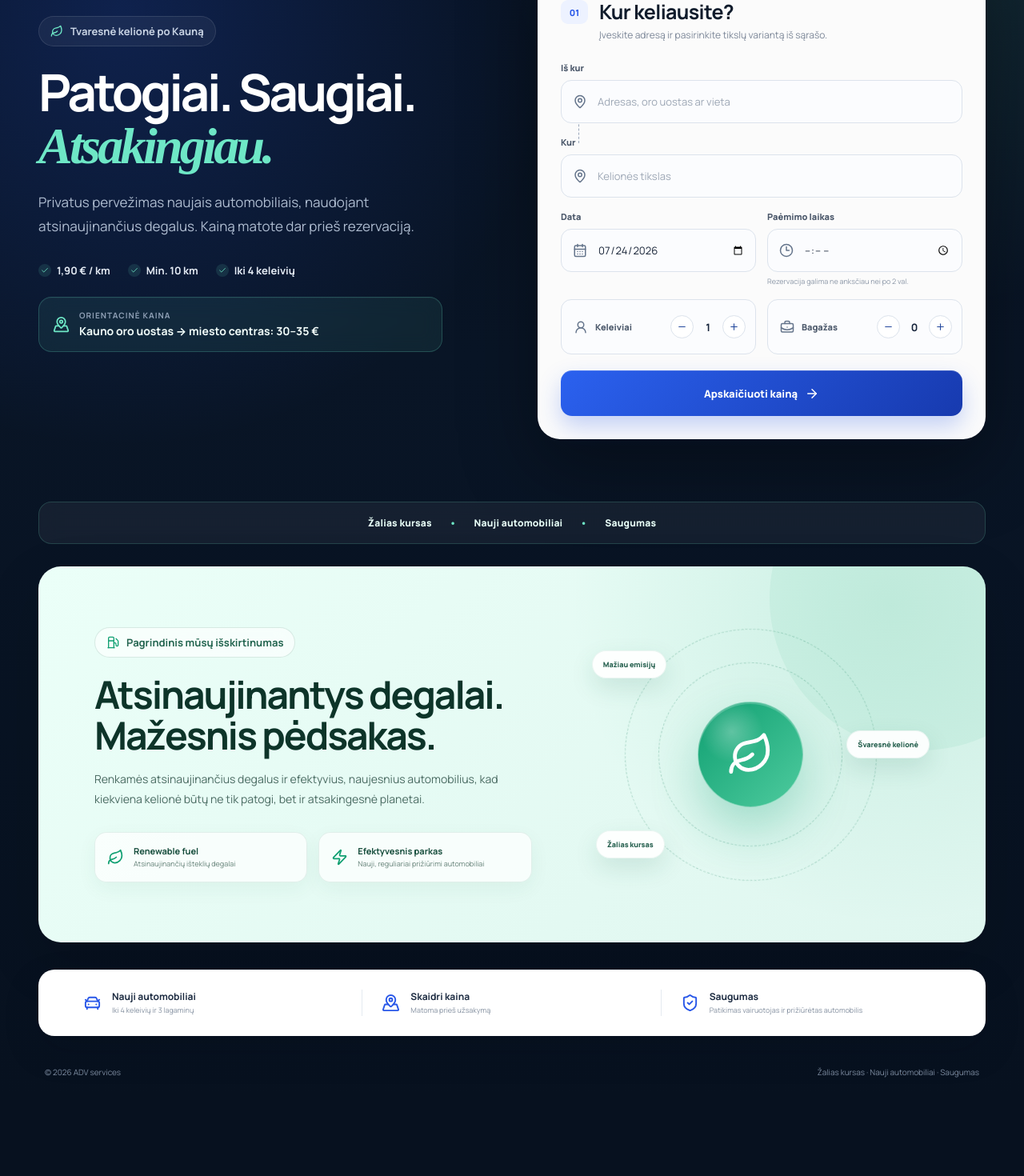
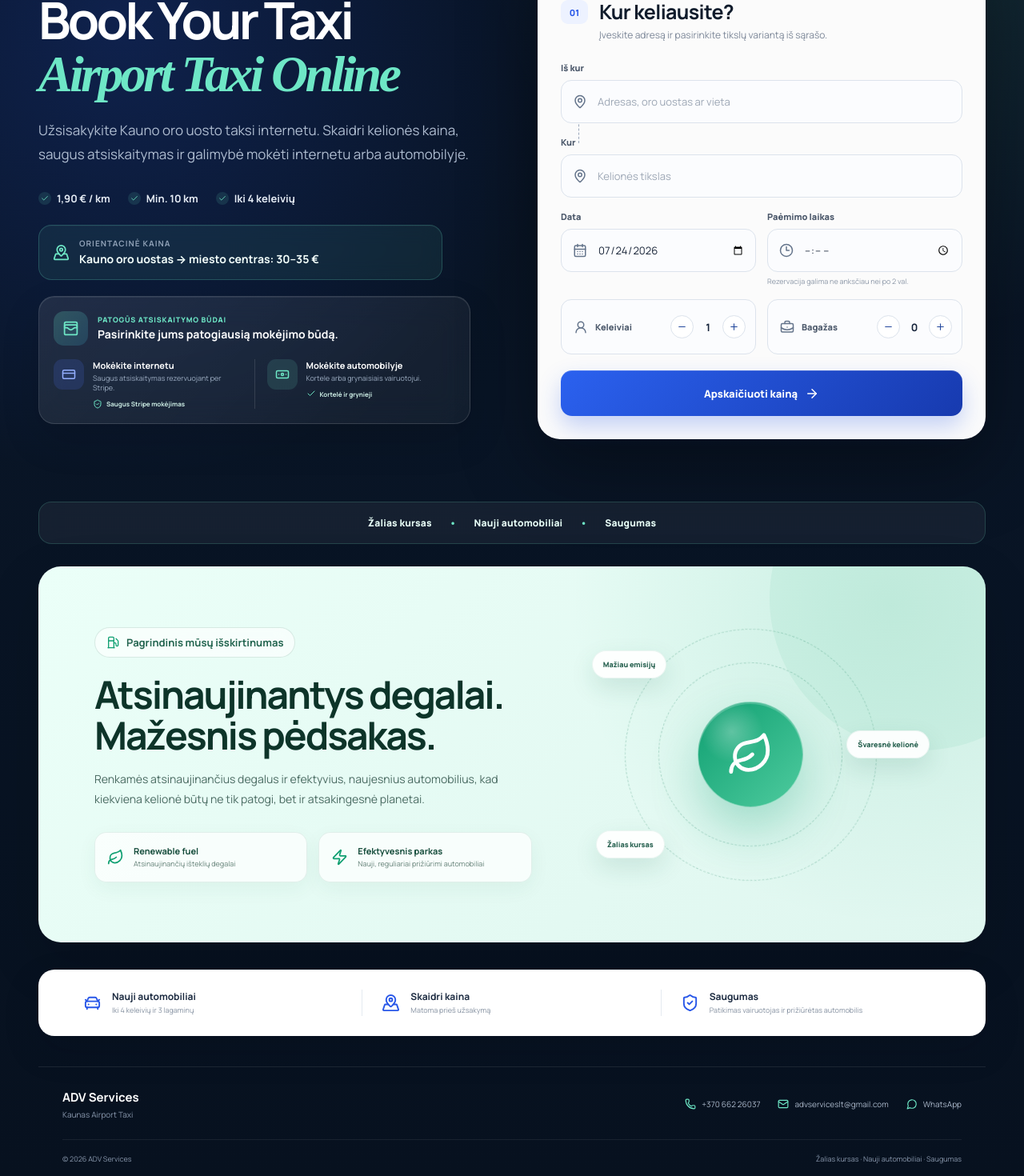
Before and after one commit to Zflex091/Taksi, a React (Vite) app: page / in a window 1280 px wide. Shown: the part 229-1699 px from the top of the page at 80% size. Before the commit the page ends 1604 px from the top, so only its background shows below. Built offline with nearby package versions, Linux system fonts and the light colour scheme; a web font is replaced by a local one.

Commit message:
Add payments and contact methods

```diff
--- a/index.html
+++ b/index.html
@@ -5,7 +5,17 @@
     <meta name="viewport" content="width=device-width, initial-scale=1.0" />
     <meta name="theme-color" content="#07111f" />
     <meta name="description" content="Patogus ir skaidrus privataus pervežimo rezervavimas Kaune ir visoje Lietuvoje." />
-    <title>ADV services — Privatus pervežimas</title>
+    <meta
+  name="description"
+  content="Book your Kaunas Airport Taxi online with ADV Services. Fixed pricing, secure Stripe payments and card or cash payment in the vehicle."
+/>
+<meta property="og:title" content="Kaunas Airport Taxi | ADV Services" />
+<meta
+  property="og:description"
+  content="Book your Kaunas Airport Taxi online. Secure online payments and card or cash payment in the vehicle."
+/>
+<meta property="og:type" content="website" />
+    <title>Kaunas Airport Taxi | ADV Services</title>
   </head>
   <body>
     <div id="root"></div>
--- a/src/App.tsx
+++ b/src/App.tsx
@@ -27,6 +27,10 @@ import {
   ShieldCheck,
   UserRound,
   Zap,
+  Mail,
+MessageCircle,
+WalletCards,
+
 } from "lucide-react";
 
 import PlaceField from "./components/PlaceField";
@@ -38,24 +42,29 @@ import type {
 
 type Language = "lt" | "en";
 
-const DRIVER_PHONE = "+370 662 15037";
-const DRIVER_PHONE_LINK = "+370 662 15037";
+const CONTACT_PHONE = "+370 662 26037";
+const CONTACT_PHONE_LINK = "+37066226037";
+const CONTACT_EMAIL = "advserviceslt@gmail.com";
+const WHATSAPP_LINK =
+  "https://wa.me/37066226037";
+const DRIVER_PHONE_LINK = CONTACT_PHONE_LINK;
+const DRIVER_PHONE = CONTACT_PHONE
 const VEHICLE_NAME = "Opel Astra";
 const VEHICLE_PLATE = "T21796";
 
 const translations = {
   lt: {
-    pageTitle: "ADV services – privatus pervežimas",
+    pageTitle: "Kaunas Airport Taxi | ADV Services",
 
     route: "Maršrutas",
     contacts: "Kontaktai",
     payment: "Apmokėjimas",
 
     eyebrow: "Tvaresnė kelionė po Kauną",
-    heroTitleFirst: "Patogiai. Saugiai.",
-    heroTitleSecond: "Atsakingiau.",
+    heroTitleFirst: "Book Your Taxi",
+heroTitleSecond: "Airport Taxi Online",
     heroDescription:
-      "Privatus pervežimas naujais automobiliais, naudojant atsinaujinančius degalus. Kainą matote dar prieš rezervaciją.",
+  "Užsisakykite Kauno oro uosto taksi internetu. Skaidri kelionės kaina, saugus atsiskaitymas ir galimybė mokėti internetu arba automobilyje.",
 
     pricePerKm: "1,90 € / km",
     minimumDistance: "Min. 10 km",
@@ -185,6 +194,18 @@ const translations = {
 
     footer:
       "Žalias kursas · Nauji automobiliai · Saugumas",
+
+      paymentOptionsTitle: "Patogūs atsiskaitymo būdai",
+paymentOptionsDescription:
+  "Pasirinkite jums patogiausią mokėjimo būdą.",
+payOnlineTitle: "Mokėkite internetu",
+payOnlineDescription:
+  "Saugus atsiskaitymas rezervuojant per Stripe.",
+payVehicleTitle: "Mokėkite automobilyje",
+payVehicleDescription:
+  "Kortele arba grynaisiais vairuotojui.",
+secureStripe: "Saugus Stripe mokėjimas",
+cardAndCash: "Kortelė ir grynieji",
   },
 
   en: {
@@ -195,10 +216,10 @@ const translations = {
     payment: "Payment",
 
     eyebrow: "A more sustainable journey in Kaunas",
-    heroTitleFirst: "Comfortable. Safe.",
-    heroTitleSecond: "More responsible.",
+heroTitleFirst: "Book Your Taxi",
+heroTitleSecond: "Airport Taxi Online",
    heroDescription:
-      "Private transfers in newer vehicles using renewable fuel. See the full price before making a reservation.",
+  "Book your Kaunas Airport Taxi online. Fixed pricing, secure payments and the option to pay online or directly in the vehicle.",
 
     pricePerKm: "€1.90 / km",
     minimumDistance: "Minimum 10 km",
@@ -330,6 +351,18 @@ const translations = {
 
     footer:
       "Green travel · New vehicles · Safety",
+
+      paymentOptionsTitle: "Flexible payment options",
+paymentOptionsDescription:
+  "Choose the payment method that suits you best.",
+payOnlineTitle: "Pay online",
+payOnlineDescription:
+  "Secure Stripe payment during your reservation.",
+payVehicleTitle: "Pay in the vehicle",
+payVehicleDescription:
+  "Pay the driver by card or cash.",
+secureStripe: "Secure Stripe payment",
+cardAndCash: "Card and cash",
   },
 } as const;
 
@@ -658,11 +691,8 @@ setDone(bookingCode);
   >
     <button
       type="button"
-              className={
-                language === "lt" ? "active" : ""
-              }
+      className={language === "lt" ? "active" : ""}
       onClick={() => setLanguage("lt")}
-              aria-pressed={language === "lt"}
     >
       LT
     </button>
@@ -671,26 +701,44 @@ setDone(bookingCode);
 
     <button
       type="button"
-              className={
-                language === "en" ? "active" : ""
-              }
+      className={language === "en" ? "active" : ""}
       onClick={() => setLanguage("en")}
-              aria-pressed={language === "en"}
     >
       EN
     </button>
   </div>
 
+  <div className="header-contact-icons">
+    <a
+      className="header-contact-button whatsapp"
+      href={WHATSAPP_LINK}
+      target="_blank"
+      rel="noreferrer"
+      aria-label="WhatsApp"
+      title="WhatsApp"
+    >
+      <MessageCircle />
+    </a>
+
+    <a
+      className="header-contact-button email"
+      href={`mailto:${CONTACT_EMAIL}`}
+      aria-label="Email"
+      title={CONTACT_EMAIL}
+    >
+      <Mail />
+    </a>
+  </div>
+
   <a
     className="phone"
-            href={`tel:${DRIVER_PHONE_LINK}`}
+    href={`tel:${CONTACT_PHONE_LINK}`}
   >
     <Phone />
-            <span>{DRIVER_PHONE}</span>
+    <span>{CONTACT_PHONE}</span>
   </a>
 </div>
 </header>
-
       <main id="top">
         <section className="hero-copy">
           <motion.div
@@ -744,6 +792,54 @@ setDone(bookingCode);
               <small>{t.estimatedPrice}</small>
               <b>{t.airportCityPrice}</b>
             </span>
+          </div>
+         <div className="hero-payment-card">
+  <div className="hero-payment-heading">
+    <div className="hero-payment-icon">
+      <WalletCards />
+    </div>
+
+    <div>
+      <small>{t.paymentOptionsTitle}</small>
+      <h3>{t.paymentOptionsDescription}</h3>
+    </div>
+  </div>
+
+  <div className="hero-payment-methods">
+    <div className="hero-payment-method">
+      <div className="payment-method-icon online">
+        <CreditCard />
+      </div>
+
+      <div>
+        <b>{t.payOnlineTitle}</b>
+        <span>{t.payOnlineDescription}</span>
+
+        <small>
+          <ShieldCheck />
+          {t.secureStripe}
+        </small>
+      </div>
+    </div>
+
+    <div className="hero-payment-divider" />
+
+    <div className="hero-payment-method">
+      <div className="payment-method-icon vehicle">
+        <Banknote />
+      </div>
+
+      <div>
+        <b>{t.payVehicleTitle}</b>
+        <span>{t.payVehicleDescription}</span>
+
+        <small>
+          <Check />
+          {t.cardAndCash}
+        </small>
+      </div>
+    </div>
+  </div>
 </div>
         </section>
 
@@ -1313,13 +1409,43 @@ setDone(bookingCode);
         </div>
       </section>
 
-      <footer>
-        © 2026 ADV services
+      <footer className="site-footer">
+  <div className="footer-brand">
+    <b>ADV Services</b>
+    <span>Kaunas Airport Taxi</span>
+  </div>
+
+  <div className="footer-contacts">
+    <a href={`tel:${CONTACT_PHONE_LINK}`}>
+      <Phone />
+      {CONTACT_PHONE}
+    </a>
+
+    <a href={`mailto:${CONTACT_EMAIL}`}>
+      <Mail />
+      {CONTACT_EMAIL}
+    </a>
+
+    <a
+      href={WHATSAPP_LINK}
+      target="_blank"
+      rel="noreferrer"
+    >
+      <MessageCircle />
+      WhatsApp
+    </a>
+  </div>
+
+  <div className="footer-bottom">
+    <span>© 2026 ADV Services</span>
     <span>{t.footer}</span>
+  </div>
 </footer>
     </div>
+
   );
 }
+
 
 type PaymentChoiceProps = {
   value: PaymentMethod;
--- a/src/styles.css
+++ b/src/styles.css
@@ -2369,3 +2369,317 @@ input[type="time"]::-webkit-calendar-picker-indicator {
     font-size: 13px;
   }
 }
+/* HERO PAYMENT OPTIONS */
+
+.hero-payment-card {
+  max-width: 570px;
+  margin-top: 20px;
+  padding: 18px;
+  border: 1px solid rgba(255, 255, 255, 0.13);
+  border-radius: 20px;
+  background:
+    linear-gradient(
+      135deg,
+      rgba(255, 255, 255, 0.09),
+      rgba(255, 255, 255, 0.045)
+    );
+  box-shadow:
+    inset 0 1px 0 rgba(255, 255, 255, 0.08),
+    0 20px 50px rgba(0, 0, 0, 0.12);
+  backdrop-filter: blur(18px);
+}
+
+.hero-payment-heading {
+  display: flex;
+  align-items: center;
+  gap: 12px;
+  margin-bottom: 17px;
+}
+
+.hero-payment-icon {
+  width: 43px;
+  height: 43px;
+  flex: 0 0 43px;
+  display: grid;
+  place-items: center;
+  border-radius: 13px;
+  background: linear-gradient(
+    135deg,
+    rgba(110, 231, 198, 0.22),
+    rgba(66, 191, 228, 0.17)
+  );
+  color: #6ee7c6;
+}
+
+.hero-payment-icon svg {
+  width: 21px;
+  height: 21px;
+}
+
+.hero-payment-heading small {
+  display: block;
+  margin-bottom: 3px;
+  color: #6ee7c6;
+  font-size: 9px;
+  font-weight: 800;
+  letter-spacing: 0.8px;
+  text-transform: uppercase;
+}
+
+.hero-payment-heading h3 {
+  margin: 0;
+  color: #ffffff;
+  font-size: 14px;
+  line-height: 1.35;
+}
+
+.hero-payment-methods {
+  display: grid;
+  grid-template-columns: 1fr 1px 1fr;
+  gap: 15px;
+}
+
+.hero-payment-divider {
+  width: 1px;
+  background: rgba(255, 255, 255, 0.12);
+}
+
+.hero-payment-method {
+  display: flex;
+  align-items: flex-start;
+  gap: 11px;
+}
+
+.payment-method-icon {
+  width: 38px;
+  height: 38px;
+  flex: 0 0 38px;
+  display: grid;
+  place-items: center;
+  border-radius: 11px;
+}
+
+.payment-method-icon.online {
+  background: rgba(80, 117, 255, 0.16);
+  color: #94afff;
+}
+
+.payment-method-icon.vehicle {
+  background: rgba(110, 231, 198, 0.13);
+  color: #6ee7c6;
+}
+
+.payment-method-icon svg {
+  width: 18px;
+  height: 18px;
+}
+
+.hero-payment-method > div:last-child {
+  min-width: 0;
+  display: flex;
+  flex-direction: column;
+}
+
+.hero-payment-method b {
+  color: #ffffff;
+  font-size: 11px;
+}
+
+.hero-payment-method span {
+  margin-top: 3px;
+  color: #9dadc2;
+  font-size: 9px;
+  line-height: 1.4;
+}
+
+.hero-payment-method small {
+  margin-top: 7px;
+  display: flex;
+  align-items: center;
+  gap: 5px;
+  color: #cdeee5;
+  font-size: 8px;
+  font-weight: 700;
+}
+
+.hero-payment-method small svg {
+  width: 12px;
+  height: 12px;
+  color: #6ee7c6;
+}
+
+/* HEADER CONTACTS */
+
+.header-contact-icons {
+  display: flex;
+  align-items: center;
+  gap: 7px;
+}
+
+.header-contact-button {
+  width: 35px;
+  height: 35px;
+  display: grid;
+  place-items: center;
+  border: 1px solid rgba(255, 255, 255, 0.12);
+  border-radius: 50%;
+  background: rgba(255, 255, 255, 0.055);
+  color: #ffffff;
+  text-decoration: none;
+  transition:
+    transform 0.2s ease,
+    background 0.2s ease,
+    border-color 0.2s ease;
+}
+
+.header-contact-button svg {
+  width: 16px;
+  height: 16px;
+}
+
+.header-contact-button:hover {
+  transform: translateY(-2px);
+}
+
+.header-contact-button.whatsapp:hover {
+  border-color: rgba(54, 211, 153, 0.5);
+  background: rgba(54, 211, 153, 0.16);
+  color: #72edbd;
+}
+
+.header-contact-button.email:hover {
+  border-color: rgba(96, 165, 250, 0.5);
+  background: rgba(96, 165, 250, 0.16);
+  color: #93c5fd;
+}
+
+/* FOOTER */
+
+.site-footer {
+  width: calc(100% - 56px);
+  max-width: 1184px;
+  margin: 0 auto;
+  padding: 27px 30px;
+  display: grid;
+  grid-template-columns: auto 1fr;
+  gap: 24px 50px;
+  border-top: 1px solid rgba(255, 255, 255, 0.09);
+  color: #8998ad;
+}
+
+.footer-brand {
+  display: flex;
+  flex-direction: column;
+}
+
+.footer-brand b {
+  color: #ffffff;
+  font-size: 15px;
+}
+
+.footer-brand span {
+  margin-top: 4px;
+  font-size: 10px;
+}
+
+.footer-contacts {
+  display: flex;
+  align-items: center;
+  justify-content: flex-end;
+  flex-wrap: wrap;
+  gap: 12px 22px;
+}
+
+.footer-contacts a {
+  display: inline-flex;
+  align-items: center;
+  gap: 7px;
+  color: #aab7c9;
+  text-decoration: none;
+  font-size: 10px;
+  transition: color 0.2s ease;
+}
+
+.footer-contacts a:hover {
+  color: #6ee7c6;
+}
+
+.footer-contacts svg {
+  width: 14px;
+  height: 14px;
+  color: #6ee7c6;
+}
+
+.footer-bottom {
+  grid-column: 1 / -1;
+  padding-top: 17px;
+  display: flex;
+  justify-content: space-between;
+  border-top: 1px solid rgba(255, 255, 255, 0.07);
+  font-size: 9px;
+}
+
+/* MOBILE */
+
+@media (max-width: 640px) {
+  .hero-payment-card {
+    padding: 15px;
+    text-align: left;
+  }
+
+  .hero-payment-methods {
+    grid-template-columns: 1fr;
+    gap: 14px;
+  }
+
+  .hero-payment-divider {
+    width: 100%;
+    height: 1px;
+  }
+
+  .header-contact-icons {
+    gap: 5px;
+  }
+
+  .header-contact-button {
+    width: 32px;
+    height: 32px;
+  }
+
+  .header-contact-button svg {
+    width: 15px;
+    height: 15px;
+  }
+
+  .site-footer {
+    width: calc(100% - 24px);
+    padding: 25px 10px;
+    grid-template-columns: 1fr;
+    text-align: center;
+  }
+
+  .footer-contacts {
+    justify-content: center;
+    flex-direction: column;
+    gap: 12px;
+  }
+
+  .footer-bottom {
+    display: block;
+  }
+
+  .footer-bottom span {
+    display: block;
+    margin-top: 6px;
+  }
+}
+
+@media (max-width: 470px) {
+  .header-actions {
+    gap: 5px;
+  }
+
+  .header-contact-button.email {
+    display: none;
+  }
+}
```
Lines whose indentation alone changed are shown as unchanged.
